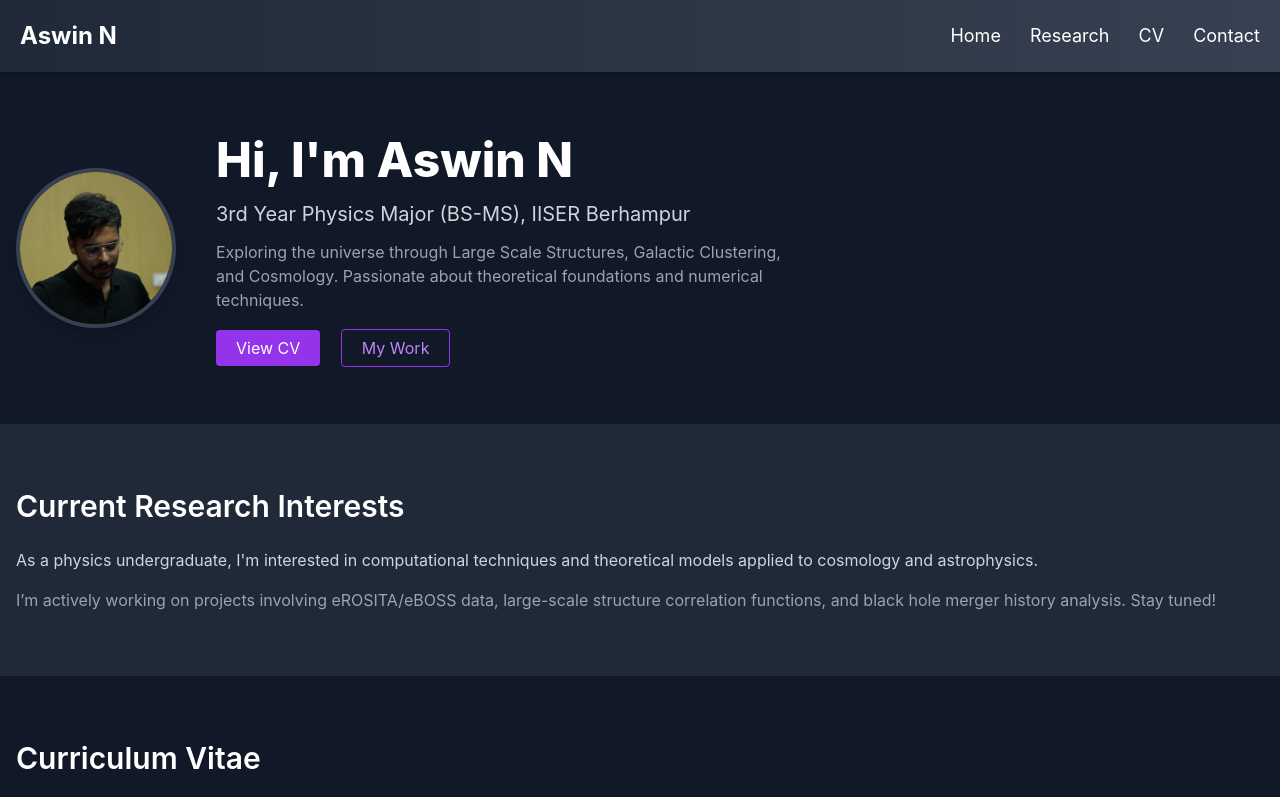
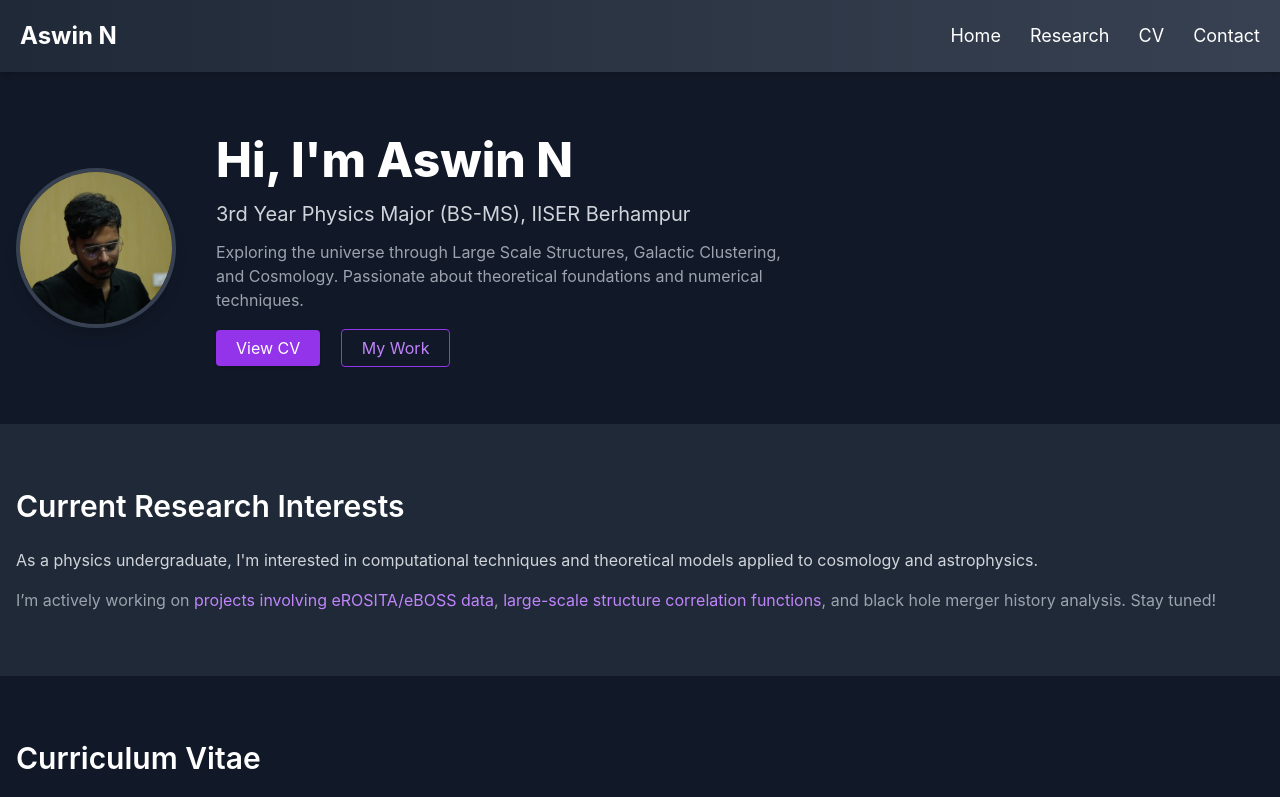
Before and after one commit to Aswin-Neel/Aswin-Neel.github.io, a plain HTML site: page index.html in a window 1280 px wide. Shown: the top 797 px of the page. Drawn offline with nearby package versions, Linux system fonts and the light colour scheme.

Commit message:
added hyperlinks to necessary places in index.html

```diff
--- a/index.html
+++ b/index.html
@@ -45,7 +45,7 @@
     <div class="container mx-auto px-4">
       <h2 class="text-3xl font-semibold text-white mb-6">Current Research Interests</h2>
       <p class="text-gray-300 mb-4">As a physics undergraduate, I'm interested in computational techniques and theoretical models applied to cosmology and astrophysics.</p>
-      <p class="text-gray-400">I’m actively working on projects involving eROSITA/eBOSS data, large-scale structure correlation functions, and black hole merger history analysis. Stay tuned!</p>
+      <p class="text-gray-400">I’m actively working on <a href="https://drive.google.com/file/d/17Brf8vWUVKxArRcpmpgvBwNow61HIllA/view?usp=sharing" target="_blank" class="text-purple-400 hover:underline">projects involving eROSITA/eBOSS data</a>, <a href="https://aswin-n.notion.site/PUG-project-Theory-projected-correlation-function-efa0648c9da844d2a3c7340155109399" target="_blank" class="text-purple-400 hover:underline">large-scale structure correlation functions</a>, and black hole merger history analysis. Stay tuned!</p>
     </div>
   </section>
 
```
